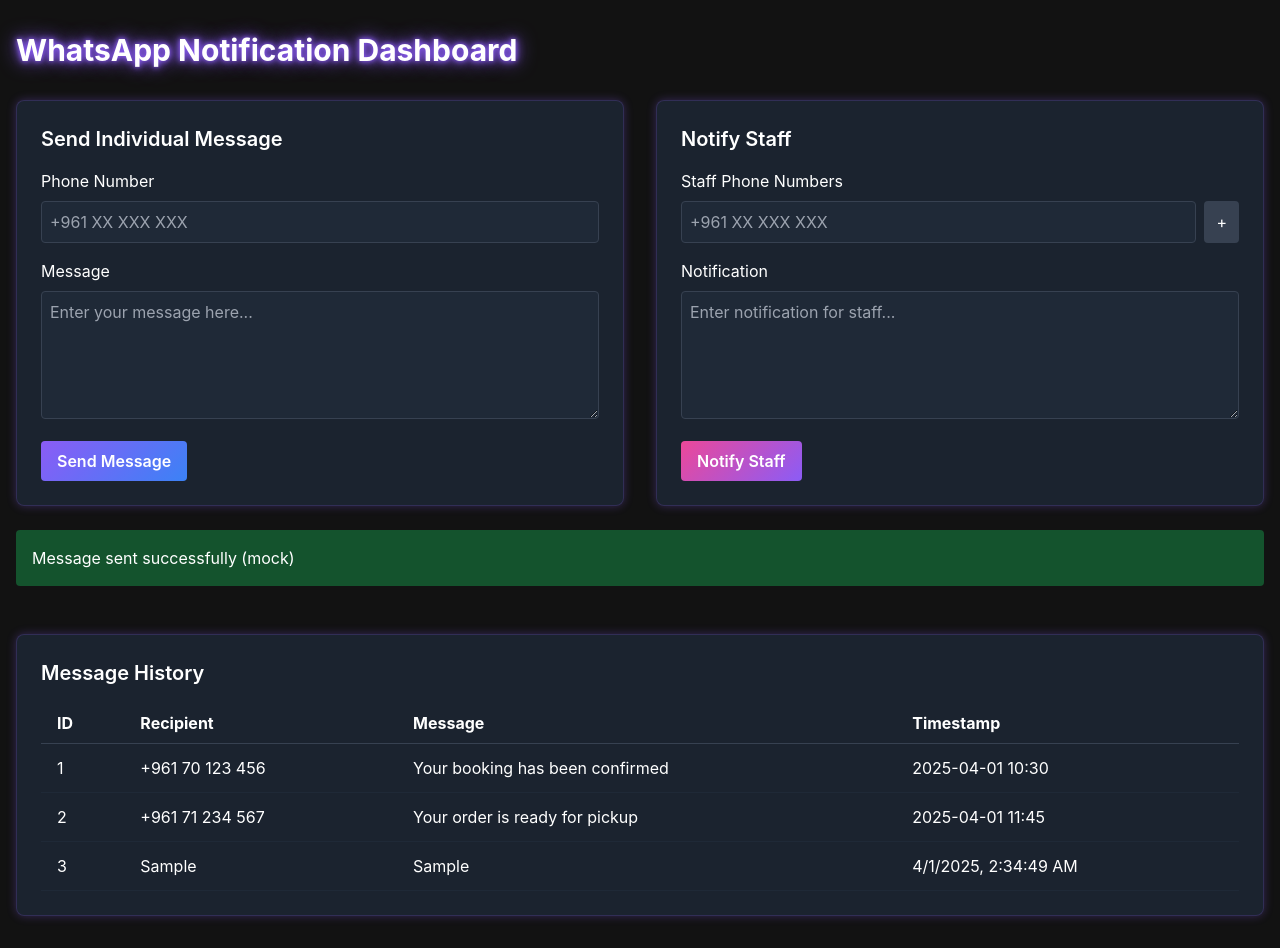
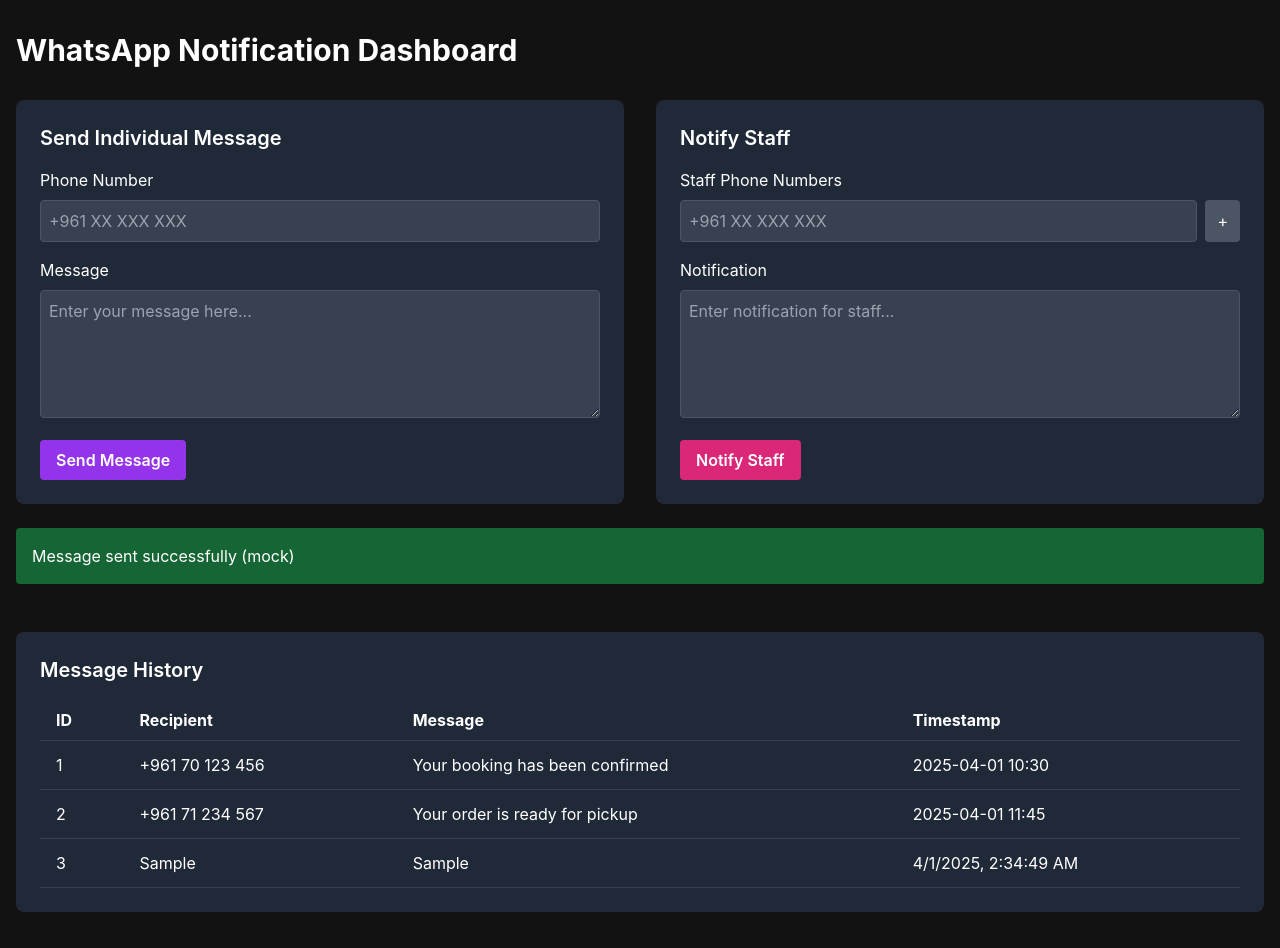
Before and after one commit to 0mar55/Underground, a Next.js app: page /dashboard/whatsapp in a window 1280 px wide. Both pictures are taken after typing "Sample", "Sample" into the empty fields and a click on the button "Send Message". Built offline with nearby package versions, Linux system fonts and the light colour scheme.

Commit message:
Update whatsapp.js

```diff
--- a/src/pages/dashboard/whatsapp.js
+++ b/src/pages/dashboard/whatsapp.js
@@ -1,4 +1,4 @@
-import React, { useState, useEffect } from 'react';
+import React, { useState } from 'react';
 import { sendWhatsAppMessage, notifyStaff } from '../../services/whatsapp';
 
 export default function WhatsAppDashboard() {
@@ -17,8 +17,8 @@
   const handleSendMessage = async (e) => {
     e.preventDefault();
     try {
-      // Using the mock implementation from the service
-      const result = await sendWhatsAppMessage(phoneNumber, message);
+      // Using the mock implementation
+      await sendWhatsAppMessage(phoneNumber, message);
 
       // Add to sent messages for UI display
       setSentMessages([
@@ -50,15 +50,15 @@
         return;
       }
 
-      // Using the mock implementation from the service
-      const result = await notifyStaff(validNumbers, notification);
+      // Using the mock implementation
+      await notifyStaff(validNumbers, notification);
 
       // Add to sent messages for UI display
       validNumbers.forEach(number => {
-        setSentMessages([
-          ...sentMessages,
+        setSentMessages(prev => [
+          ...prev,
           {
-            id: sentMessages.length + 1,
+            id: prev.length + 1,
             to: number,
             message: notification,
             timestamp: new Date().toLocaleString()
@@ -86,11 +86,11 @@
 
   return (
     <div className="container mx-auto px-4 py-8">
-      <h1 className="text-3xl font-bold mb-8 neon-text-purple">WhatsApp Notification Dashboard</h1>
+      <h1 className="text-3xl font-bold mb-8">WhatsApp Notification Dashboard</h1>
 
       <div className="grid grid-cols-1 md:grid-cols-2 gap-8">
         {/* Send Individual Message */}
-        <div className="neon-card">
+        <div className="bg-gray-800 p-6 rounded-lg">
           <h2 className="text-xl font-semibold mb-4">Send Individual Message</h2>
           <form onSubmit={handleSendMessage}>
             <div className="mb-4">
@@ -100,7 +100,7 @@
                 value={phoneNumber}
                 onChange={(e) => setPhoneNumber(e.target.value)}
                 placeholder="+961 XX XXX XXX"
-                className="w-full p-2 rounded bg-gray-800 border border-gray-700"
+                className="w-full p-2 rounded bg-gray-700 border border-gray-600"
                 required
               />
             </div>
@@ -110,13 +110,13 @@
                 value={message}
                 onChange={(e) => setMessage(e.target.value)}
                 placeholder="Enter your message here..."
-                className="w-full p-2 rounded bg-gray-800 border border-gray-700 h-32"
+                className="w-full p-2 rounded bg-gray-700 border border-gray-600 h-32"
                 required
               />
             </div>
             <button
               type="submit"
-              className="px-4 py-2 rounded purple-blue-gradient text-white font-semibold"
+              className="px-4 py-2 rounded bg-purple-600 text-white font-semibold"
             >
               Send Message
             </button>
@@ -124,7 +124,7 @@
         </div>
 
         {/* Notify Staff */}
-        <div className="neon-card">
+        <div className="bg-gray-800 p-6 rounded-lg">
           <h2 className="text-xl font-semibold mb-4">Notify Staff</h2>
           <form onSubmit={handleNotifyStaff}>
             <div className="mb-4">
@@ -136,13 +136,13 @@
                     value={number}
                     onChange={(e) => updateStaffNumber(index, e.target.value)}
                     placeholder="+961 XX XXX XXX"
-                    className="flex-1 p-2 rounded bg-gray-800 border border-gray-700 mr-2"
+                    className="flex-1 p-2 rounded bg-gray-700 border border-gray-600 mr-2"
                   />
                   {index === staffNumbers.length - 1 && (
                     <button
                       type="button"
                       onClick={addStaffNumberField}
-                      className="px-3 py-1 rounded bg-gray-700 text-white"
+                      className="px-3 py-1 rounded bg-gray-600 text-white"
                     >
                       +
                     </button>
@@ -156,13 +156,13 @@
                 value={notification}
                 onChange={(e) => setNotification(e.target.value)}
                 placeholder="Enter notification for staff..."
-                className="w-full p-2 rounded bg-gray-800 border border-gray-700 h-32"
+                className="w-full p-2 rounded bg-gray-700 border border-gray-600 h-32"
                 required
               />
             </div>
             <button
               type="submit"
-              className="px-4 py-2 rounded pink-purple-gradient text-white font-semibold"
+              className="px-4 py-2 rounded bg-pink-600 text-white font-semibold"
             >
               Notify Staff
             </button>
@@ -172,13 +172,13 @@
 
       {/* Result Message */}
       {sendResult && (
-        <div className={`mt-6 p-4 rounded ${sendResult.success ? 'bg-green-900' : 'bg-red-900'}`}>
+        <div className={`mt-6 p-4 rounded ${sendResult.success ? 'bg-green-800' : 'bg-red-800'}`}>
           {sendResult.message}
         </div>
       )}
 
       {/* Sent Messages History */}
-      <div className="mt-12 neon-card">
+      <div className="mt-12 bg-gray-800 p-6 rounded-lg">
         <h2 className="text-xl font-semibold mb-4">Message History</h2>
         <div className="overflow-x-auto">
           <table className="w-full">
@@ -192,7 +192,7 @@
             </thead>
             <tbody>
               {sentMessages.map((msg) => (
-                <tr key={msg.id} className="border-b border-gray-800">
+                <tr key={msg.id} className="border-b border-gray-700">
                   <td className="py-3 px-4">{msg.id}</td>
                   <td className="py-3 px-4">{msg.to}</td>
                   <td className="py-3 px-4">{msg.message}</td>
```
